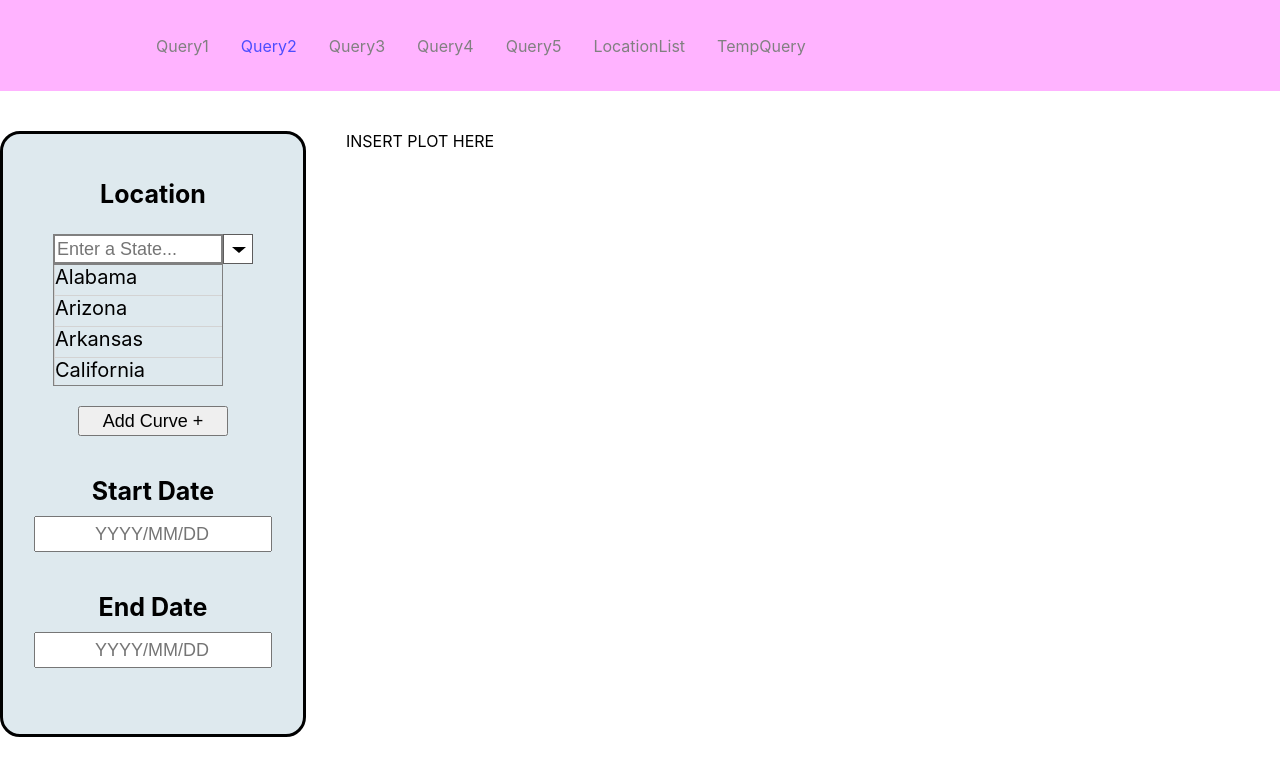
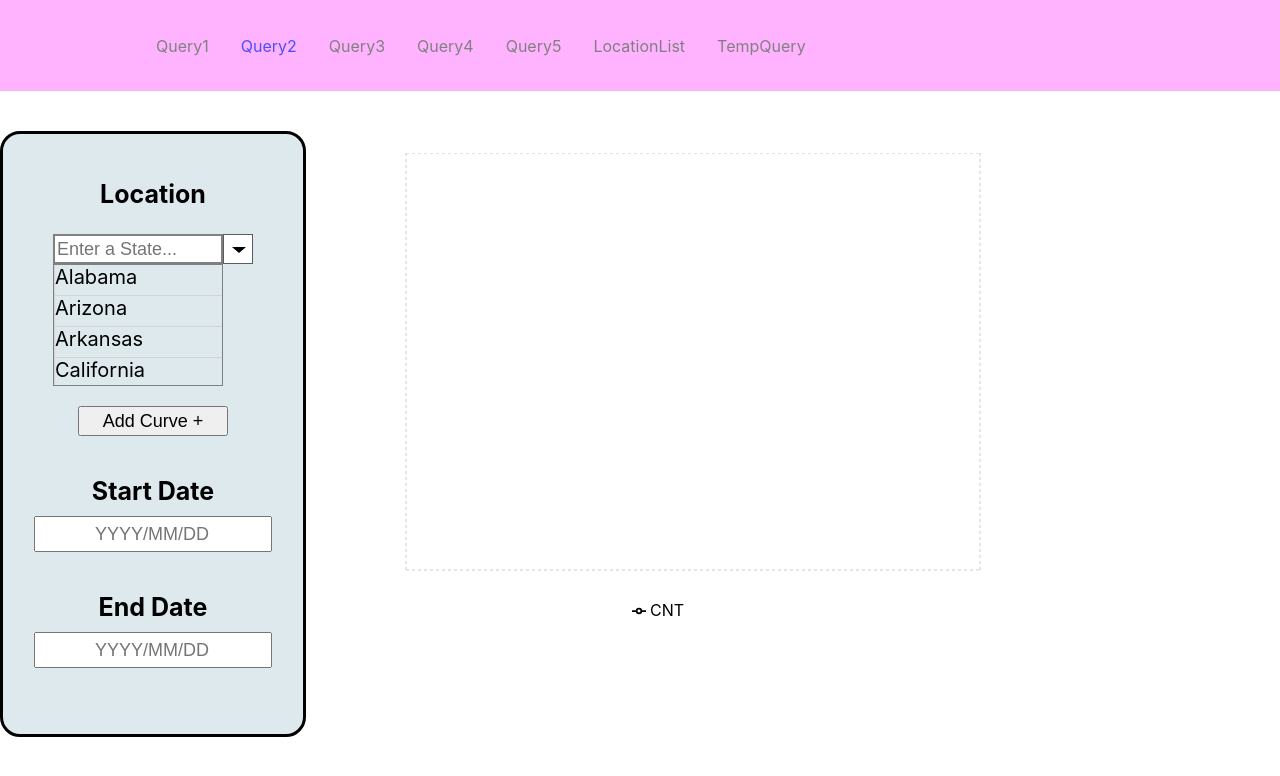
Before and after one commit to jonathanwozny6/CarAccidentTrendWebApp, a React (Create React App) app in the folder ui/frontend/: page /Query2 in a window 1280 px wide. Both pictures are taken after a click on the element 237 px from the left and 249 px from the top of the page. Shown: the top 776 px of the page. Built offline with nearby package versions, Linux system fonts and the light colour scheme; no server answers.

Commit message:
added line plot to query2 (query for just one US state)

```diff
--- a/ui/frontend/src/pages/Query2.js
+++ b/ui/frontend/src/pages/Query2.js
@@ -1,11 +1,20 @@
 import React from 'react';
-import {useState} from 'react';
+import {useState, useEffect} from 'react';
 import SearchBar from '../components/SearchBar';
 import DateInput from '../components/DateInput'
 import dataStates from "../ParamData/States.json"
 import "./PagesCSS/Query2.css"
 // import TempQuery from "./TempQuery"
 import axios from "axios";
+import {
+    LineChart,
+    ResponsiveContainer,
+    Legend, Tooltip,
+    Line,
+    XAxis,
+    YAxis,
+    CartesianGrid
+} from 'recharts';
 
 const Query2 = () => {
 
@@ -35,6 +44,9 @@ const Query2 = () => {
 				setEndDate(endDateInput);
 		}
 
+		const [data, setData] = React.useState(); //{D: "", CNT: ""}
+
+		useEffect(() => {
 			// options for data request to backend
 			const options = {
 				method: 'GET',
@@ -43,11 +55,18 @@ const Query2 = () => {
 			}
 
 			axios.request(options).then((response) => {
+				if (response.status===200) {
+					const fetchedData = response.data;
+					console.log('fetchedData', fetchedData.length);
+					setData(fetchedData)
+				}
+				// console.log("successfully retrieved data for query 2")
 				console.log(response.data)
 			}).catch((error) => {
 				console.error(error)
 			})
-        console.log(stateUS)
+			console.log(options.params.state)
+		}, [stateUS]);
 
 		return (
 			<div className="page-container">
@@ -65,7 +84,21 @@ const Query2 = () => {
 								<DateInput header="End Date" placeholder="YYYY/MM/DD" childToParent={getEndDate}/>
 						</div>
 						<div className="lineplot">
-							INSERT PLOT HERE
+							<h1 className="text-heading">
+							</h1>
+							<ResponsiveContainer width="100%" aspect={2} >
+								<LineChart data = {data} options={{ maintainAspectRatio: false }} margin={{ right: 300 }}>
+									<CartesianGrid strokeDasharray="3 3"/>
+									<XAxis dataKey="D" />
+									<YAxis></YAxis>
+									<Legend />
+									<Tooltip />
+									<Line
+										dataKey="CNT"
+										stroke="black" activeDot={{ r: 8 }}
+										/>
+								</LineChart>
+							</ResponsiveContainer>
 						</div>
 				</div>
 		);
```
Lines whose indentation alone changed are shown as unchanged.
